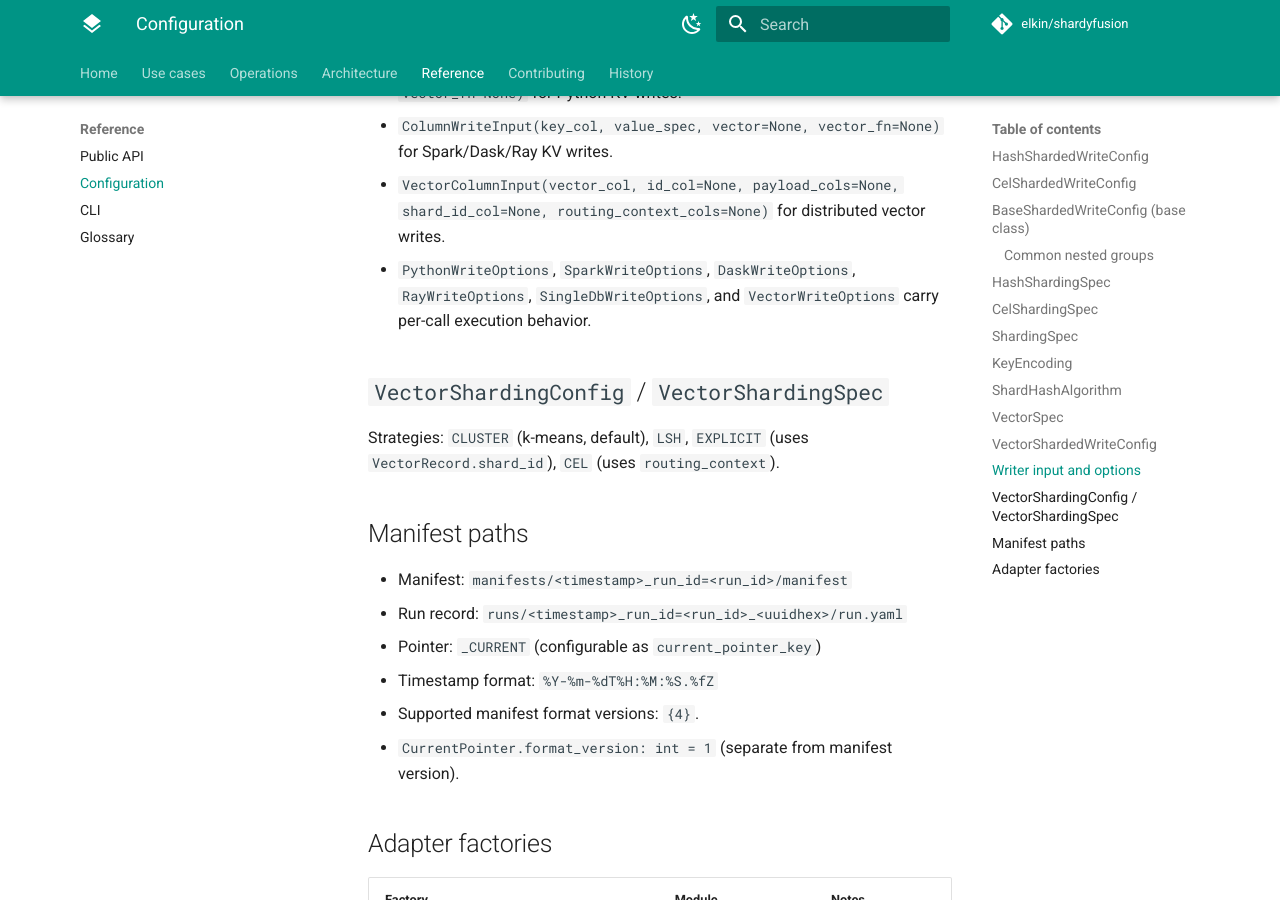
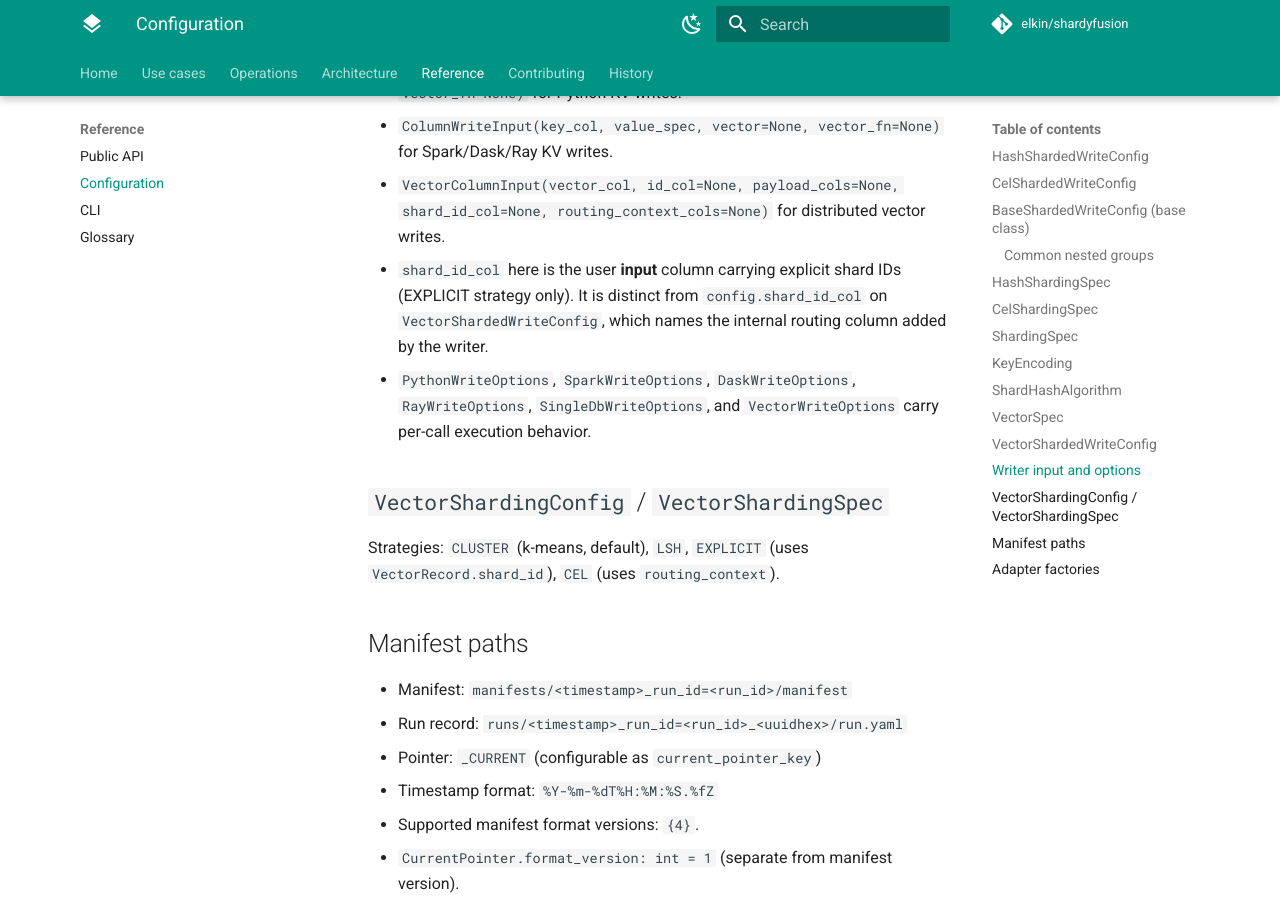
Before and after one commit to elkin/shardyfusion, an MkDocs documentation site: the page built from docs/reference/config.md, in a window 1280 px wide and 900 px high, scrolled down 5178 px. Built offline with MkDocs 1.6.1 and Material for MkDocs 9.7.7, drawn with Linux system fonts in a browser that asks for light colours; comment, search, counter and statistics services are not loaded.

Commit message:
docs: document shard_id_col collision validation in writer pages
Add a brief inline note to all six DataFrame writer pages (Spark, Dask,
Ray — both KV and vector) explaining the temporary internal routing
column (_shard_id / _vector_db_id), that it is dropped before write,
and how to resolve a ConfigValidationError when its name collides with a
user data column.

Also update the VectorColumnInput.shard_id_col description in the config
reference to clarify it is the user input column for EXPLICIT strategy,
not the internal column, and extend the CHANGELOG entry to mention the
collision validation.

```diff
--- a/docs/reference/config.md
+++ b/docs/reference/config.md
@@ -130,6 +130,7 @@ Public writer functions take `(data, config, input, options=None)` except standa
 - `PythonRecordInput(key_fn, value_fn, columns_fn=None, vector_fn=None)` for Python KV writes.
 - `ColumnWriteInput(key_col, value_spec, vector=None, vector_fn=None)` for Spark/Dask/Ray KV writes.
 - `VectorColumnInput(vector_col, id_col=None, payload_cols=None, shard_id_col=None, routing_context_cols=None)` for distributed vector writes.
+  - `shard_id_col` here is the user **input** column carrying explicit shard IDs (EXPLICIT strategy only). It is distinct from `config.shard_id_col` on `VectorShardedWriteConfig`, which names the internal routing column added by the writer.
 - `PythonWriteOptions`, `SparkWriteOptions`, `DaskWriteOptions`, `RayWriteOptions`, `SingleDbWriteOptions`, and `VectorWriteOptions` carry per-call execution behavior.
 
 ## `VectorShardingConfig` / `VectorShardingSpec`
```
Also changed, not shown: CHANGELOG.md (+1 -1 lines), 6 other files.
